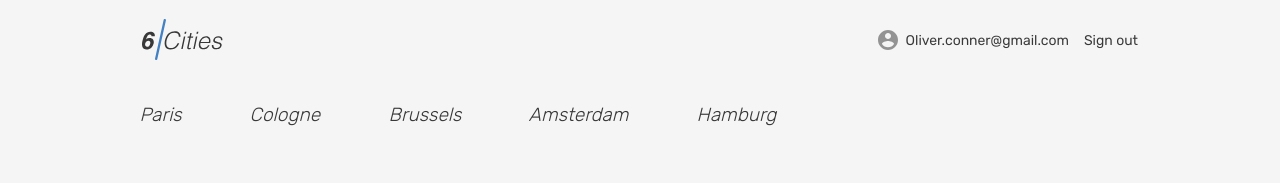
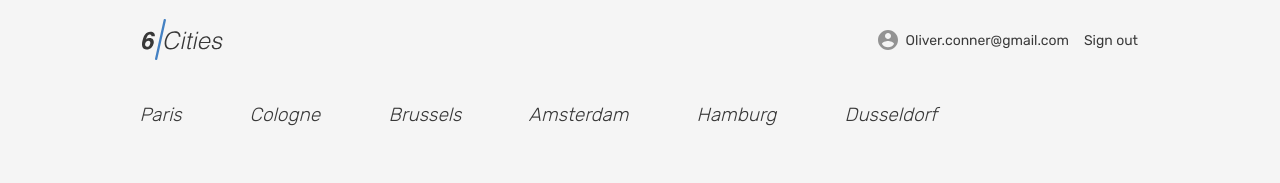
Before and after one commit to Bencivenga/703335-six-cities-9, a React (Create React App) app in the folder project/: page / in a window 1280 px wide. Shown: the top 183 px of the page. Built offline with nearby package versions, Linux system fonts and the light colour scheme.

Commit message:
Выносит список городов в отдельный тип

```diff
--- a/project/src/components/app/app.tsx
+++ b/project/src/components/app/app.tsx
@@ -1,8 +1,10 @@
 import MainPage from '../main-page/main-page';
+
+const city = ['Paris', 'Cologne', 'Brussels', 'Amsterdam', 'Hamburg', 'Dusseldorf'] as const;
 
 type AppScreenProps = {
   placeOffersCount: number;
-  cities: string[];
+  cities: typeof city;
 };
 
 function App({placeOffersCount, cities}: AppScreenProps): JSX.Element {
--- a/project/src/index.tsx
+++ b/project/src/index.tsx
@@ -2,9 +2,11 @@ import React from 'react';
 import ReactDOM from 'react-dom';
 import App from './components/app/app';
 
+const city = ['Paris', 'Cologne', 'Brussels', 'Amsterdam', 'Hamburg', 'Dusseldorf'] as const;
+
 const Settings = {
   PLACE_OFFERS_COUNT: 5,
-  CITIES: ['Paris', 'Cologne', 'Brussels', 'Amsterdam', 'Hamburg'],
+  CITIES: city,
 };
 
 ReactDOM.render(
--- a/project/src/types/main-page-props.ts
+++ b/project/src/types/main-page-props.ts
@@ -1,4 +1,4 @@
 export type MainPageProps = {
   placeOffersCount: number;
-  cities: string[];
+  cities: readonly['Paris', 'Cologne', 'Brussels', 'Amsterdam', 'Hamburg', 'Dusseldorf'];
 };
```
